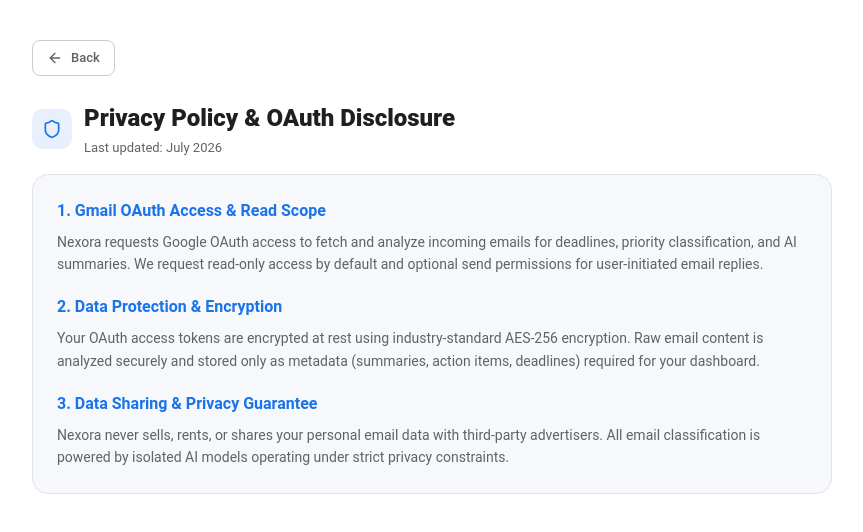
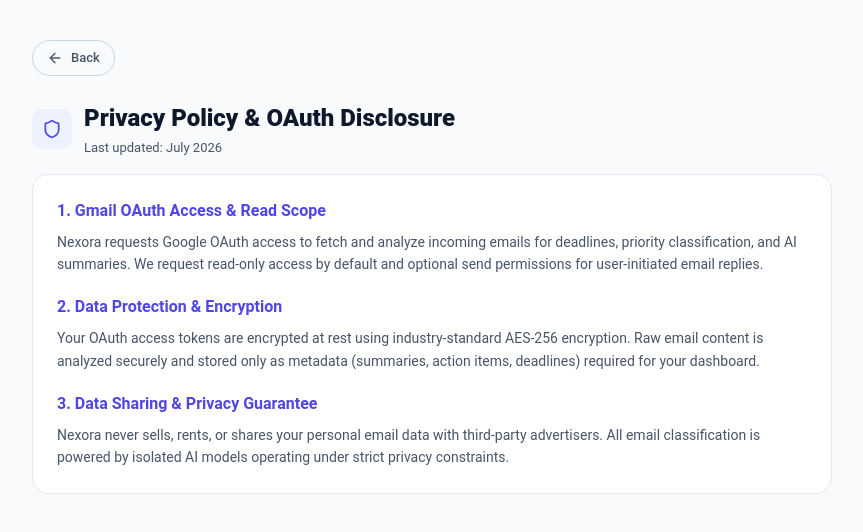
Before and after one commit to Austin-Joshua/nexora, a React (Vite) app in the folder nexora/frontend/: page /privacy in a window 1280 px wide. Shown: the top 532 px of the page, without its empty margins (208-1071 px from the left). Built offline with nearby package versions, Linux system fonts and the light colour scheme; no server answers.

Commit message:
style: configure refined Cobalt Indigo + Slate palette distinct from Gmail

```diff
--- a/nexora/frontend/src/index.css
+++ b/nexora/frontend/src/index.css
@@ -4,30 +4,30 @@
 
 @layer base {
   :root {
-    /* Gmail Design System */
-    --bg:            #ffffff;
-    --surface:       #f6f8fc;
-    --surface-2:     #eef2fa;
-    --border:        #e0e3e7;
-    --border-strong: #c7ccd1;
-    --text-1:        #1f1f1f;
-    --text-2:        #5f6368;
-    --text-3:        #80868b;
-    --accent:        #1a73e8;   /* Gmail blue */
-    --accent-soft:   #e8f0fe;
-    --unread-dot:    #1a73e8;
-    --star:          #f2b400;
-    --danger:        #d93025;
-    --success:       #188038;
+    /* Custom Modern Indigo/Teal Gmail-Style Design System */
+    --bg:            #f8fafc;   /* clean modern light slate background */
+    --surface:       #ffffff;   /* pure white card/section background */
+    --surface-2:     #f1f5f9;   /* selected / hover row background */
+    --border:        #e2e8f0;   /* elegant line borders */
+    --border-strong: #cbd5e1;
+    --text-1:        #0f172a;   /* deep slate for titles and headers */
+    --text-2:        #475569;   /* slate for body text */
+    --text-3:        #94a3b8;   /* slate muted */
+    --accent:        #4f46e5;   /* cobalt indigo primary brand accent */
+    --accent-soft:   #eef2ff;   /* soft indigo pill backdrop */
+    --unread-dot:    #4f46e5;
+    --star:          #f59e0b;
+    --danger:        #ef4444;
+    --success:       #10b981;
 
     /* AI Category System */
-    --cat-assignment:   #7c3aed;
+    --cat-assignment:   #6366f1;
     --cat-hackathon:    #f97316;
-    --cat-placement:    #16a34a;
-    --cat-meeting:      #9333ea;
-    --cat-attendance:   #dc2626;
-    --cat-announcement: #ca8a04;
-    --cat-research:     #0891b2;
+    --cat-placement:    #10b981;
+    --cat-meeting:      #a855f7;
+    --cat-attendance:   #ef4444;
+    --cat-announcement: #eab308;
+    --cat-research:     #06b6d4;
     --cat-personal:     #64748b;
 
     /* Semantic Compatibility Aliases */
@@ -37,8 +37,8 @@
     --line-strong:var(--border-strong);
     --ember:      var(--accent);
     --ember-soft: var(--accent-soft);
-    --violet:     #6c4cff;
-    --violet-soft:#ece6ff;
+    --violet:     #8b5cf6;
+    --violet-soft:#ede9fe;
 
     /* Radius System */
     --r-sm: 8px;
@@ -47,30 +47,30 @@
     --r-full: 9999px;
 
     /* Spacing System */
-    --spacing-page: 24px;
+    --spacing-page: 28px;
     --spacing-gap: 24px;
     --spacing-card: 20px;
-    --sidebar-width: 240px;
+    --sidebar-width: 256px;
     --sidebar-collapsed-width: 72px;
 
     /* Transitions */
-    --transition-spring: all 0.2s cubic-bezier(0.4, 0, 0.2, 1);
+    --transition-spring: all 0.22s cubic-bezier(0.34, 1.56, 0.64, 1);
     --transition-smooth: all 0.2s ease;
   }
 
   html.dark {
-    --bg:            #121212;
-    --surface:       #1e1f20;
-    --surface-2:     #2a2d2f;
-    --border:        #3c4043;
-    --border-strong: #5f6368;
-    --text-1:        #e8eaed;
-    --text-2:        #9aa0a6;
-    --text-3:        #80868b;
-    --accent:        #8ab4f8;
-    --accent-soft:   #2d3e50;
-    --unread-dot:    #8ab4f8;
-    --violet-soft:   rgba(108, 76, 255, 0.16);
+    --bg:            #0f172a;
+    --surface:       #1e293b;
+    --surface-2:     #334155;
+    --border:        #475569;
+    --border-strong: #64748b;
+    --text-1:        #f8fafc;
+    --text-2:        #cbd5e1;
+    --text-3:        #94a3b8;
+    --accent:        #818cf8;
+    --accent-soft:   #312e81;
+    --unread-dot:    #818cf8;
+    --violet-soft:   rgba(139, 92, 246, 0.16);
   }
 
   *, *::before, *::after {
@@ -137,16 +137,16 @@
 
 /* Compose Button */
 .btn-gmail-compose {
-  background: var(--bg);
+  background: var(--surface);
   color: var(--text-1);
-  font-weight: 500;
+  font-weight: 600;
   border-radius: 16px;
   padding: 0 20px;
   height: 56px;
-  border: none;
-  box-shadow: 0 1px 3px rgba(0,0,0,0.12), 0 1px 2px rgba(0,0,0,0.24);
+  border: 1px solid var(--border);
+  box-shadow: 0 1px 3px rgba(0,0,0,0.05);
   cursor: pointer;
-  transition: box-shadow 0.2s ease, background-color 0.2s ease;
+  transition: all 0.2s ease;
   font-family: 'Google Sans', Roboto, sans-serif;
   font-size: 14px;
   display: inline-flex;
@@ -154,8 +154,9 @@
   gap: 12px;
 }
 .btn-gmail-compose:hover {
-  box-shadow: 0 4px 8px rgba(0,0,0,0.16), 0 2px 4px rgba(0,0,0,0.12);
-  background-color: var(--surface);
+  box-shadow: 0 4px 12px rgba(0,0,0,0.08);
+  background-color: var(--surface-2);
+  border-color: var(--border-strong);
 }
 
 /* Gmail Sidebar Nav Row */
@@ -176,7 +177,7 @@
   margin-right: 12px;
 }
 .gmail-nav-item:hover {
-  background-color: var(--surface);
+  background-color: var(--surface-2);
   color: var(--text-1);
 }
 .gmail-nav-item.active {
@@ -203,7 +204,7 @@
   transition: background-color 0.15s ease;
 }
 .gmail-nav-item-collapsed:hover {
-  background-color: var(--surface);
+  background-color: var(--surface-2);
 }
 .gmail-nav-item-collapsed.active {
   background-color: var(--accent-soft);
@@ -217,14 +218,15 @@
   gap: 8px;
   height: 36px;
   padding: 0 16px;
-  border-radius: var(--r-sm);
+  border-radius: var(--r-full);
   background: var(--accent);
   color: #ffffff;
-  font-weight: 500;
+  font-weight: 600;
   font-size: 13px;
   border: none;
   cursor: pointer;
   transition: opacity 0.15s ease;
+  box-shadow: 0 2px 6px rgba(79, 70, 229, 0.2);
 }
 .btn-ember:hover {
   opacity: 0.9;
@@ -240,14 +242,15 @@
   gap: 8px;
   height: 36px;
   padding: 0 16px;
-  border-radius: var(--r-sm);
+  border-radius: var(--r-full);
   background: var(--violet);
   color: #ffffff;
-  font-weight: 500;
+  font-weight: 600;
   font-size: 13px;
   border: none;
   cursor: pointer;
   transition: opacity 0.15s ease;
+  box-shadow: 0 2px 6px rgba(139, 92, 246, 0.2);
 }
 .btn-violet:hover {
   opacity: 0.9;
@@ -259,7 +262,7 @@
   gap: 8px;
   height: 36px;
   padding: 0 14px;
-  border-radius: var(--r-sm);
+  border-radius: var(--r-full);
   background: transparent;
   color: var(--text-2);
   font-weight: 500;
@@ -269,7 +272,7 @@
   transition: var(--transition-spring);
 }
 .btn-outline:hover {
-  background: var(--surface);
+  background: var(--surface-2);
   border-color: var(--accent);
   color: var(--text-1);
 }
@@ -278,11 +281,11 @@
 .gmail-row {
   display: flex;
   align-items: center;
-  height: 44px;
+  height: 48px;
   padding: 0 16px;
   border-bottom: 1px solid var(--border);
   cursor: pointer;
-  background: var(--bg);
+  background: var(--surface);
   transition: background-color 0.15s ease;
   font-size: 13px;
   color: var(--text-1);
@@ -290,11 +293,11 @@
   user-select: none;
 }
 .gmail-row:hover {
-  background: var(--surface);
+  background: var(--surface-2);
   box-shadow: inset 1px 0 0 var(--accent);
 }
 .gmail-row.unread {
-  background: var(--bg);
+  background: var(--surface);
   font-weight: 700;
 }
 .gmail-row.selected {
@@ -327,7 +330,7 @@
   transition: all 0.15s ease;
 }
 .gmail-tab:hover {
-  background: var(--surface);
+  background: var(--surface-2);
   color: var(--text-1);
 }
 .gmail-tab.active {
@@ -340,15 +343,15 @@
 @keyframes pulse-ring {
   0% {
     transform: scale(0.95);
-    box-shadow: 0 0 0 0 rgba(26, 115, 232, 0.7);
+    box-shadow: 0 0 0 0 rgba(79, 70, 229, 0.7);
   }
   70% {
     transform: scale(1);
-    box-shadow: 0 0 0 8px rgba(26, 115, 232, 0);
+    box-shadow: 0 0 0 8px rgba(79, 70, 229, 0);
   }
   100% {
     transform: scale(0.95);
-    box-shadow: 0 0 0 0 rgba(26, 115, 232, 0);
+    box-shadow: 0 0 0 0 rgba(79, 70, 229, 0);
   }
 }
 
```
